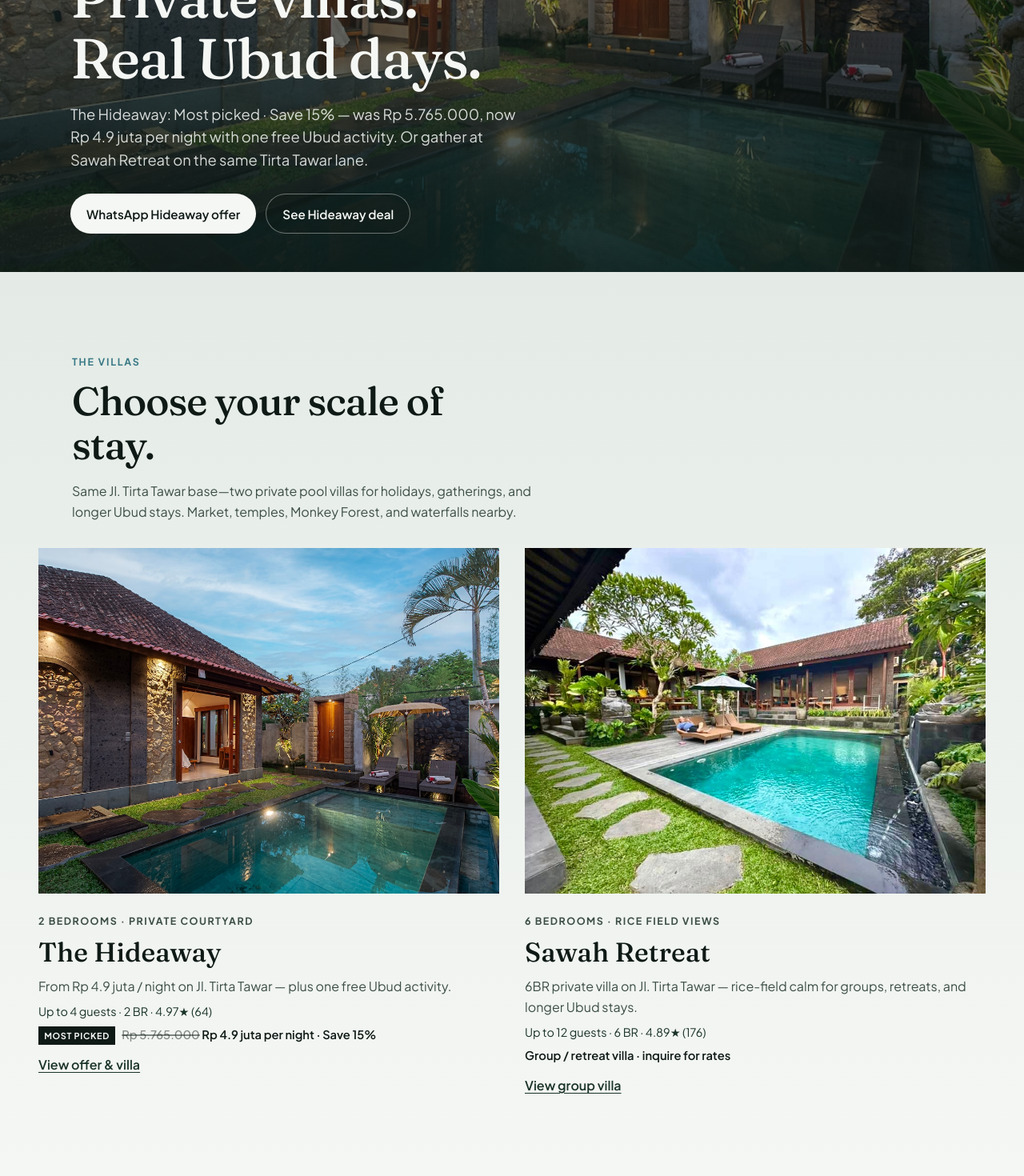
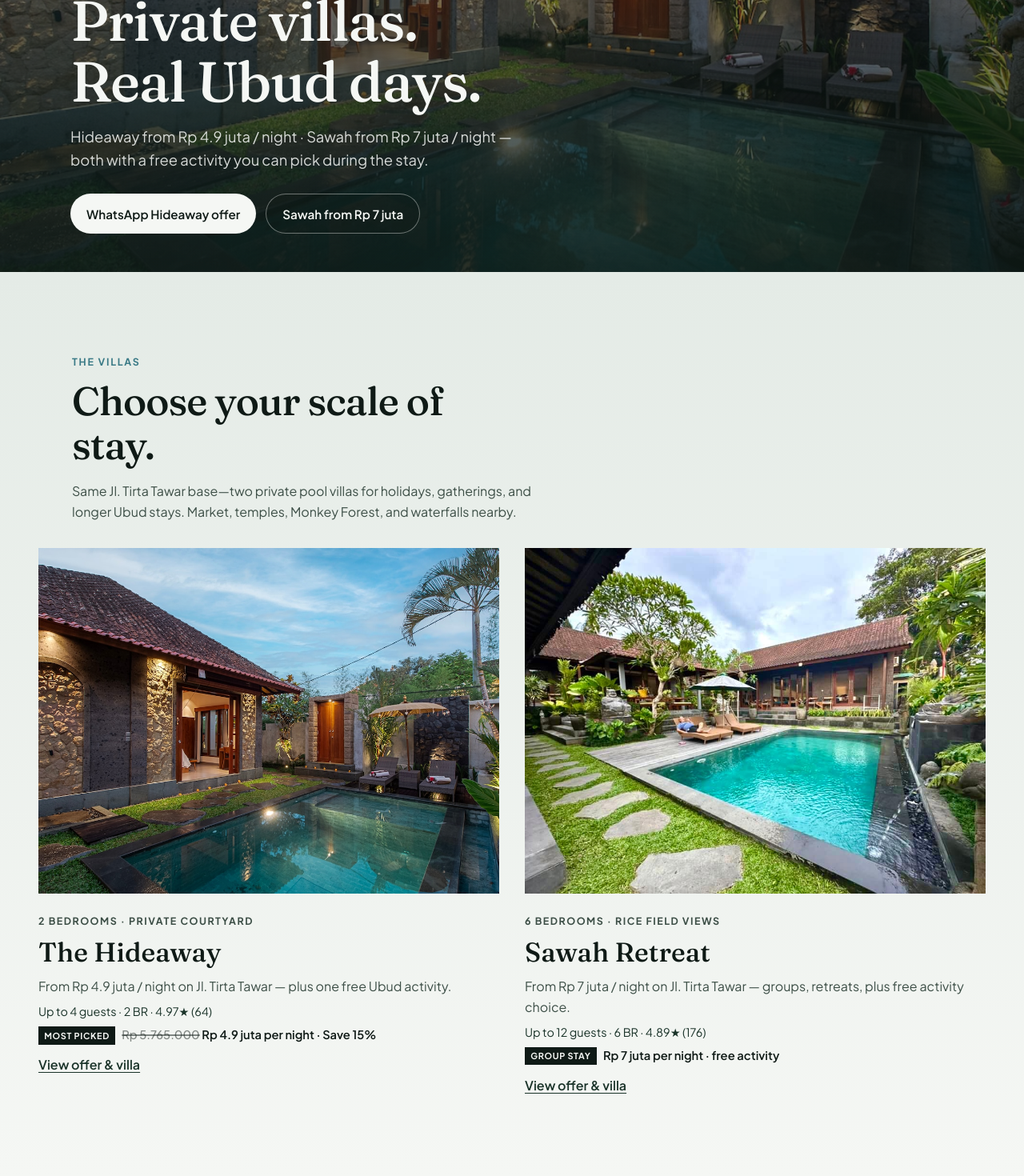
Before and after one commit to dewaprabawa/ubudvillastays, a Next.js app: page / in a window 1280 px wide. Shown: the part 460-1930 px from the top of the page at 80% size. Built offline with nearby package versions, Linux system fonts and the light colour scheme.

Commit message:
Add Sawah Retreat Rp 7jt offer with free activity choice
Mirror commercial offer module for the 6BR villa at Rp 7 juta per
night with the same during-stay cycling or cooking option, and update
homepage, guides, and JSON-LD accordingly.

```diff
--- a/src/app/layout.tsx
+++ b/src/app/layout.tsx
@@ -52,7 +52,7 @@ export const metadata: Metadata = {
     siteName: siteConfig.name,
     title: `${siteConfig.name} · Private pool villas in Tirta Tawar, Ubud`,
     description:
-      "The Hideaway from Rp 4.9 juta per night with a free Ubud activity, plus Sawah Retreat for groups — private pool villas on Jl. Tirta Tawar, Ubud, Bali.",
+      "The Hideaway from Rp 4.9 juta / night and Sawah Retreat from Rp 7 juta / night — both with a free Ubud activity on Jl. Tirta Tawar, Bali.",
     images: [
       {
         url: "/images/villas/the-hideaway/og.jpg",
@@ -66,7 +66,7 @@ export const metadata: Metadata = {
     card: "summary_large_image",
     title: `${siteConfig.name} · Tirta Tawar Ubud villas`,
     description:
-      "Hideaway from Rp 4.9 juta / night with free activity · Sawah Retreat for groups on Jl. Tirta Tawar.",
+      "Hideaway from Rp 4.9 juta / night · Sawah from Rp 7 juta / night — free activity with either stay.",
     images: ["/images/villas/the-hideaway/og.jpg"],
   },
   robots: {
--- a/src/components/GuidesTeaser.tsx
+++ b/src/components/GuidesTeaser.tsx
@@ -17,9 +17,13 @@ export function GuidesTeaser() {
         </p>
         <p className={styles.deal}>
           <Link href="/villas/the-hideaway#offer">
-            The Hideaway · Most picked · Save 15% — was Rp 5.765.000, now Rp
-            4.9 juta / night
+            Hideaway from Rp 4.9 juta / night
           </Link>
+          {" · "}
+          <Link href="/villas/sawah-retreat#offer">
+            Sawah from Rp 7 juta / night
+          </Link>
+          {" — free activity with either stay"}
         </p>
         <ul className={styles.list}>
           {featured.map((guide) => (
--- a/src/components/HomeHero.tsx
+++ b/src/components/HomeHero.tsx
@@ -6,6 +6,7 @@ import styles from "./HomeHero.module.css";
 
 export function HomeHero() {
   const featured = villas[0];
+  const sawah = villas[1];
   const offer = featured.offer;
 
   return (
@@ -33,8 +34,8 @@ export function HomeHero() {
           Real Ubud days.
         </h1>
         <p className={styles.support}>
-          {offer
-            ? `${featured.name}: ${offer.badge} · ${offer.savingsLabel} — was ${offer.priceWasLabel}, now ${offer.priceLabel} ${offer.pricePer} with one free Ubud activity. Or gather at Sawah Retreat on the same Tirta Tawar lane.`
+          {offer && sawah?.offer
+            ? `${featured.shortName} from ${offer.priceLabel} / night · ${sawah.shortName} from ${sawah.offer.priceLabel} / night — both with a free activity you can pick during the stay.`
             : siteConfig.tagline}
         </p>
         <div className={styles.actions}>
@@ -48,9 +49,9 @@ export function HomeHero() {
               </a>
               <Link
                 className={styles.secondary}
-                href="/villas/the-hideaway#offer"
+                href="/villas/sawah-retreat#offer"
               >
-                See Hideaway deal
+                Sawah from Rp 7 juta
               </Link>
             </>
           ) : (
--- a/src/components/JsonLd.tsx
+++ b/src/components/JsonLd.tsx
@@ -25,16 +25,22 @@ function lodgingSchema(villa?: Villa) {
           price: villa.offer.priceAmount,
           priceCurrency: villa.offer.currency,
           priceSpecification: [
+            ...(villa.offer.priceWasAmount
+              ? [
                   {
-              "@type": "UnitPriceSpecification",
+                    "@type": "UnitPriceSpecification" as const,
                     priceType: "https://schema.org/ListPrice",
                     price: villa.offer.priceWasAmount,
                     priceCurrency: villa.offer.currency,
                     unitText: "NIGHT",
                   },
+                ]
+              : []),
             {
-              "@type": "UnitPriceSpecification",
-              priceType: "https://schema.org/SalePrice",
+              "@type": "UnitPriceSpecification" as const,
+              priceType: villa.offer.priceWasAmount
+                ? "https://schema.org/SalePrice"
+                : "https://schema.org/UnitPriceSpecification",
               price: villa.offer.priceAmount,
               priceCurrency: villa.offer.currency,
               unitText: "NIGHT",
@@ -47,7 +53,9 @@ function lodgingSchema(villa?: Villa) {
           ],
           availability: "https://schema.org/InStock",
           category: "VacationRental",
-          discount: `${villa.offer.savingsPercent}%`,
+          ...(villa.offer.savingsPercent
+            ? { discount: `${villa.offer.savingsPercent}%` }
+            : {}),
           eligibleRegion: {
             "@type": "Place",
             name: `${siteConfig.location.area}, ${siteConfig.location.city}, ${siteConfig.location.region}`,
--- a/src/components/VillaGrid.tsx
+++ b/src/components/VillaGrid.tsx
@@ -51,11 +51,18 @@ export function VillaGrid() {
                 </p>
                 {villa.offer ? (
                   <p className={styles.offer}>
-                    <span className={styles.offerBadge}>{villa.offer.badge}</span>
-                    {" "}
-                    <s className={styles.was}>{villa.offer.priceWasLabel}</s>{" "}
-                    {villa.offer.priceLabel} {villa.offer.pricePer} ·{" "}
-                    {villa.offer.savingsLabel}
+                    {villa.offer.badge ? (
+                      <span className={styles.offerBadge}>
+                        {villa.offer.badge}
+                      </span>
+                    ) : null}{" "}
+                    {villa.offer.priceWasLabel ? (
+                      <s className={styles.was}>{villa.offer.priceWasLabel}</s>
+                    ) : null}{" "}
+                    {villa.offer.priceLabel} {villa.offer.pricePer}
+                    {villa.offer.savingsLabel
+                      ? ` · ${villa.offer.savingsLabel}`
+                      : " · free activity"}
                   </p>
                 ) : villa.pitch ? (
                   <p className={styles.offer}>
--- a/src/content/guides.ts
+++ b/src/content/guides.ts
@@ -136,8 +136,8 @@ export const guides: Guide[] = [
         heading: "Holiday stays, longer stays, and free extras",
         paragraphs: [
           "Whether you book a short holiday or a longer investment-friendly stay, both villas are set up for living: private pools, kitchens, fast Wi‑Fi, parking, and many free extras that boutique hotels often meter. Daily housekeeping, optional breakfast, scooters, transfers, and tours can be layered on when you want them.",
-          "The Hideaway currently offers from Rp 4.9 juta per night with your pick of one free activity—Ubud rice field cycling with lunch or a Balinese cooking class via Sekar Bali Activity. Sawah Retreat is the group-scale option on the same Tirta Tawar lane; inquire on WhatsApp for current rates and dates.",
-          "Use the links at the end of this guide for The Hideaway offer, Sawah Retreat, and the activity pages—or message WhatsApp and we will match the villa to your group.",
+          "The Hideaway currently offers from Rp 4.9 juta per night, and Sawah Retreat from Rp 7 juta per night for groups — both with your pick of one free activity (Ubud rice field cycling with lunch or a Balinese cooking class) during the stay on Jl. Tirta Tawar.",
+          "Use the links at the end of this guide for either villa offer — or message WhatsApp and we will match the home to your group.",
         ],
       },
     ],
--- a/src/lib/site.ts
+++ b/src/lib/site.ts
@@ -18,11 +18,11 @@ export type VillaOffer = {
   priceLabel: string;
   pricePer: string;
   priceAmount: number;
-  priceWasLabel: string;
-  priceWasAmount: number;
-  savingsPercent: number;
-  savingsLabel: string;
-  badge: string;
+  priceWasLabel?: string;
+  priceWasAmount?: number;
+  savingsPercent?: number;
+  savingsLabel?: string;
+  badge?: string;
   currency: "IDR";
   eyebrow: string;
   headline: string;
@@ -37,6 +37,25 @@ export type VillaOffer = {
   };
   ctaNote: string;
 };
+
+const freeStayActivities: VillaOfferActivity[] = [
+  {
+    title: "Ubud rice field cycling + lunch",
+    copy: "A guided bike ride through quiet rice-field paths around Ubud, with lunch included. Easy pace — good for couples and small families who want green views without a long day trip.",
+    url: "https://www.sekarbaliactivity.com/tours/ubud-ricefield-cycling-tour",
+    image: "/images/marketing/ubud-ricefield-cycling.jpg",
+    imageAlt:
+      "Guests cycling through green Ubud rice fields on a guided tour",
+    mostPicked: true,
+  },
+  {
+    title: "Balinese cooking class (rice terrace)",
+    copy: "Learn to cook Balinese dishes with a local host overlooking rice terraces — market-style ingredients, hands-on steps, and a shared meal at the end.",
+    url: "https://www.sekarbaliactivity.com/tours/balinese-cooking-class",
+    image: "/images/marketing/cooking-class-ricefield.jpg",
+    imageAlt: "Balinese cooking class set against rice terraces near Ubud",
+  },
+];
 
 export type VillaPitch = {
   eyebrow: string;
@@ -200,25 +219,7 @@ export const villas: Villa[] = [
       activityIntro: "Free activity choice — pick one for your party:",
       activityTiming:
         "You can choose during your stay period — tell us at booking or once you arrive, as long as we confirm the activity date while you are here.",
-      activities: [
-        {
-          title: "Ubud rice field cycling + lunch",
-          copy: "A guided bike ride through quiet rice-field paths around Ubud, with lunch included. Easy pace — good for couples and small families who want green views without a long day trip.",
-          url: "https://www.sekarbaliactivity.com/tours/ubud-ricefield-cycling-tour",
-          image: "/images/marketing/ubud-ricefield-cycling.jpg",
-          imageAlt:
-            "Guests cycling through green Ubud rice fields on a guided tour",
-          mostPicked: true,
-        },
-        {
-          title: "Balinese cooking class (rice terrace)",
-          copy: "Learn to cook Balinese dishes with a local host overlooking rice terraces — market-style ingredients, hands-on steps, and a shared meal at the end.",
-          url: "https://www.sekarbaliactivity.com/tours/balinese-cooking-class",
-          image: "/images/marketing/cooking-class-ricefield.jpg",
-          imageAlt:
-            "Balinese cooking class set against rice terraces near Ubud",
-        },
-      ],
+      activities: freeStayActivities,
       accent: {
         src: "/images/marketing/canang-sari-ricefield.jpg",
         alt: "Canang sari offering placed beside an Ubud rice field",
@@ -297,28 +298,30 @@ export const villas: Villa[] = [
     shortName: "Sawah",
     eyebrow: "6 bedrooms · rice field views",
     tagline:
-      "6BR private villa on Jl. Tirta Tawar — rice-field calm for groups, retreats, and longer Ubud stays.",
+      "From Rp 7 juta / night on Jl. Tirta Tawar — groups, retreats, plus free activity choice.",
     description:
-      "Book Sawah Retreat — a 6-bedroom private pool villa with rice field views on Jl. Tirta Tawar, Ubud, Bali. Entire home for up to 12 guests near the local market, temple Kecak, Monkey Forest, and waterfalls. Ideal for families, friend groups, yoga retreats, and investment-friendly longer stays. Inquire on WhatsApp for current rates.",
+      "Book Sawah Retreat from Rp 7 juta per night — a 6-bedroom private pool villa with rice field views on Jl. Tirta Tawar, Ubud, Bali. Entire home for up to 12 guests, with your pick of one free activity (rice field cycling + lunch or Balinese cooking class) during the stay. Inquire on WhatsApp.",
     headline: "Rice fields at the edge of the pool.\nRoom for everyone to gather.",
     support:
-      "Entire-villa privacy for up to 12 guests on Jl. Tirta Tawar—six en-suite bedrooms, private pool, open kitchen, and sawah views with markets, temples, and forest walks nearby. Message WhatsApp for current rates.",
+      "From Rp 7 juta per night — entire-villa privacy for up to 12 guests on Jl. Tirta Tawar, with rice-field views and one free activity you can choose during your stay.",
     storyTitle: "Space to gather — culture and green outside the gate.",
     story: [
       "Sawah Retreat is the larger sibling on Tirta Tawar: an entire villa held just for your group, with rice field views and a private pool at the center of daily life. It suits multi-generation families, friend getaways, yoga retreats, and longer holiday or investment-friendly stays that need privacy and room to breathe.",
-      "Each bedroom has its own bathroom and air conditioning. The open kitchen invites shared meals; many free extras and staff help keep logistics light. Airport pickup, in-house massage, scooters, and breakfast are easy to arrange when you want them. Ask on WhatsApp for current rates and group dates.",
+      "Each bedroom has its own bathroom and air conditioning. The open kitchen invites shared meals; many free extras and staff help keep logistics light. Airport pickup, in-house massage, scooters, and breakfast are easy to arrange when you want them.",
     ],
-    pitch: {
-      eyebrow: "Group stay · Tirta Tawar, Ubud",
-      headline: "A rice-field base for gatherings—not just bedrooms.",
-      lede: "Sawah Retreat keeps your whole party under one roof on Jl. Tirta Tawar: private pool mornings, shared meals, and easy reach of Ubud’s market, temple Kecak, Monkey Forest, and waterfalls. Built for holiday groups, yoga retreats, and longer investment-friendly stays.",
-      bullets: [
-        "Entire 6-bedroom villa for your group only (up to 12 guests)",
-        "Rice-field and garden outlooks with a private pool at the center",
-        "~5-minute walk to the local traditional market; temples and forest days nearby",
-        "Open kitchen, fast Wi‑Fi, luggage help, and extras on request",
-        "Rates available on inquiry — message WhatsApp with dates and guest count",
-      ],
+    offer: {
+      priceLabel: "Rp 7 juta",
+      pricePer: "per night",
+      priceAmount: 7000000,
+      badge: "Group stay",
+      currency: "IDR",
+      eyebrow: "Commercial stay · Tirta Tawar, Ubud",
+      headline: "Group villa nights + one free Ubud activity.",
+      lede: "Private 6BR pool villa on Jl. Tirta Tawar from Rp 7 juta / night — for families, friend groups, and retreats. Choose one complimentary Sekar Bali Activity during your stay.",
+      activityIntro: "Free activity choice — pick one for your party:",
+      activityTiming:
+        "You can choose during your stay period — tell us at booking or once you arrive, as long as we confirm the activity date while you are here.",
+      activities: freeStayActivities,
       accent: {
         src: "/images/marketing/canang-sari-ricefield.jpg",
         alt: "Canang sari offering placed beside an Ubud rice field",
@@ -326,7 +329,7 @@ export const villas: Villa[] = [
           "Sawah mornings near Tirta Tawar — green calm with culture close by.",
       },
       ctaNote:
-        "Tell us your travel window and party size on WhatsApp. We will confirm availability and current rates for Sawah Retreat.",
+        "WhatsApp your dates and guest count — pick cycling or cooking now, or during your stay. We confirm the activity slot while you are here.",
     },
     airbnbUrl: "https://www.airbnb.com/rooms/23112175",
     heroImage: "/images/villas/sawah-retreat/hero.jpg",
@@ -412,9 +415,15 @@ export function whatsappHref(villaName?: string, message?: string) {
 }
 
 export function villaOfferWhatsApp(villa: Villa) {
-  if (!villa.offer) return whatsappHref(villa.name);
+  const offer = villa.offer;
+  if (!offer) return whatsappHref(villa.name);
+  const savings =
+    offer.savingsPercent && offer.priceWasLabel
+      ? ` (${offer.savingsPercent}% off ${offer.priceWasLabel})`
+      : "";
+  const badge = offer.badge ? `${offer.badge} ` : "";
   return whatsappHref(
     villa.name,
-    `Hi! I'm interested in The Hideaway Most picked offer — Rp 4.9 juta per night (15% off Rp 5.765.000) on Jl. Tirta Tawar, Ubud — including one free activity I can pick during my stay (rice field cycling + lunch OR Balinese cooking class). My dates are:`,
+    `Hi! I'm interested in ${villa.name} ${badge}offer — ${offer.priceLabel} ${offer.pricePer}${savings} on Jl. Tirta Tawar, Ubud — including one free activity I can pick during my stay (rice field cycling + lunch OR Balinese cooking class). My dates are:`,
   );
 }
```
Also changed, not shown: src/components/VillaOffer.tsx (+33 -3 lines), src/components/guides/GuideArticle.tsx (+6 -6 lines). Lines whose indentation alone changed are shown as unchanged.
